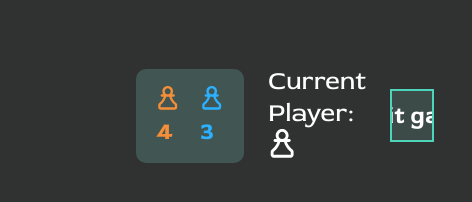
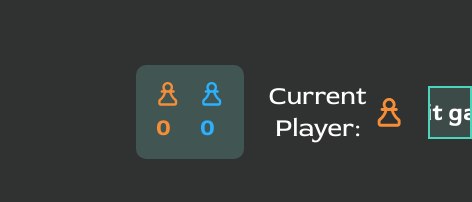
Before and after one commit to guhe78/memory, a website built with Vite: page game.html in a window 390 px wide. Shown: the whole page, 472 px wide, since content can reach past the window. Built offline with nearby package versions, Linux system fonts and the light colour scheme.

Commit message:
refactor player change style

```diff
--- a/game.html
+++ b/game.html
@@ -34,7 +34,8 @@
           </div>
         </div>
         <div class="current-player">
-          Current Player: <span id="current-player-symbol">One</span>
+          Current Player:
+          <span class="current-player__symbol-container" id="current-player-symbol">One</span>
         </div>
         <button class="button-exit" id="exit-button">Exit game</button>
       </header>
--- a/src/game.ts
+++ b/src/game.ts
@@ -2,23 +2,22 @@ import "./styles/game.scss";
 
 import { uiIcons } from "./assets/icons/ui-svg";
 import { uiButtonsFoods } from "./assets/icons/ui-foods-svg";
-import { Game, Dialog } from "./models";
+import { Game, Dialog, type GameState } from "./models";
 import { ThemeName } from "./themes";
 
 const params = new URLSearchParams(window.location.search);
+const theme = (params.get("theme") || "code") as ThemeName;
 
 initGamePage();
 
 function initGamePage() {
-  const theme = (params.get("theme") || "code") as ThemeName;
-
   setGameBoard(theme, Number(params.get("size")) ?? 16, params.get("player") ?? "blue");
   initExitDialog();
   setHeaderTheme();
   setExitPopUpButtons();
 }
 
-export function setGameBoard(theme: ThemeName, cards: number, player: string) {
+function setGameBoard(theme: ThemeName, cards: number, player: string) {
   const themeClassMap: Record<ThemeName, string> = {
     code: "code-theme",
     da: "da-theme",
@@ -31,9 +30,48 @@ export function setGameBoard(theme: ThemeName, cards: number, player: string) {
 
   const gameBoard = document.getElementById("field") as HTMLDivElement;
   gameBoard.style.setProperty("--columns", cards === 16 ? "4" : "6");
+  const firstPlayerName = player === "blue" ? "Blue" : "Orange";
+  const secondPlayerName = player === "blue" ? "Orange" : "Blue";
 
-  const game = new Game(gameBoard, cards, theme);
+  const game = new Game(
+    gameBoard,
+    cards,
+    theme,
+    [firstPlayerName, secondPlayerName],
+    updateScoreboard,
+  );
+
   game.start();
+}
+
+function updateScoreboard(state: GameState) {
+  const playerOneScore = document.getElementById("player-one-score") as HTMLSpanElement;
+  const playerTwoScore = document.getElementById("player-two-score") as HTMLSpanElement;
+
+  playerOneScore.innerText = String(state.scores[0]);
+  playerTwoScore.innerText = String(state.scores[1]);
+
+  const playerOne = document.getElementById("player-one") as HTMLDivElement;
+  const playerTwo = document.getElementById("player-two") as HTMLDivElement;
+
+  playerOne.classList.toggle("is-current", state.currentPlayer === 0);
+  playerTwo.classList.toggle("is-current", state.currentPlayer === 1);
+
+  const currentPlayerElement = state.currentPlayer === 0 ? playerOne : playerTwo;
+  updateCurrentPlayerColor(currentPlayerElement);
+}
+
+function updateCurrentPlayerColor(currentPlayerElement: HTMLDivElement) {
+  const currentPlayerColor = document.getElementById("current-player-symbol") as HTMLSpanElement;
+  const isBlue = currentPlayerElement.classList.contains("player-blue");
+
+  if (theme === "code") {
+    currentPlayerColor.classList.toggle("player-blue", isBlue);
+    currentPlayerColor.classList.toggle("player-orange", !isBlue);
+  } else {
+    currentPlayerColor.classList.toggle("player-blue__background", isBlue);
+    currentPlayerColor.classList.toggle("player-orange__background", !isBlue);
+  }
 }
 
 function initExitDialog() {
--- a/src/models/Card.ts
+++ b/src/models/Card.ts
@@ -17,11 +17,9 @@ export class Card {
     this.symbol = symbol;
     this.element = this.createElement();
     this.frontFace = this.element.querySelector(".card__face--front") as HTMLDivElement;
-    // this.frontFace.textContent = symbol;
     this.imageIcon = this.element.querySelector(".card-symbol") as HTMLImageElement;
     this.imageIcon.src = symbol;
     this.imageIcon.alt = "";
-    console.log(symbol);
   }
 
   private createElement(): HTMLButtonElement {
--- a/src/models/Game.ts
+++ b/src/models/Game.ts
@@ -2,6 +2,13 @@ import { Card } from "./Card";
 import { Deck } from "./Deck";
 import { ThemeName } from "../themes";
 import { Player } from "./Player";
+
+export type GameState = {
+  scores: [number, number];
+  currentPlayer: 0 | 1;
+};
+
+type GameStateListener = (state: GameState) => void;
 
 export class Game {
   private readonly deck: Deck;
@@ -9,17 +16,61 @@ export class Game {
   private flippedCards: Card[] = [];
   private isLocked = false;
   private players: Player[];
-  private currentPlayer = 0;
+  private currentPlayer: 0 | 1 = 0;
+  private readonly onStateChange?: GameStateListener;
 
-  constructor(field: HTMLDivElement, size: number, theme: ThemeName) {
+  constructor(
+    field: HTMLDivElement,
+    size: number,
+    theme: ThemeName,
+    playerNames: [string, string] = ["Blue", "Orange"],
+    onStateChange?: GameStateListener,
+  ) {
     this.field = field;
     this.deck = new Deck(field, size, theme);
-    this.players = [new Player("Blue"), new Player("Red")];
+    this.players = [new Player(playerNames[0]), new Player(playerNames[1])];
+    this.onStateChange = onStateChange;
   }
 
   public start(): void {
     this.deck.create();
     this.handleCardClick();
+    this.sendStateUpdate();
+  }
+
+  private sendStateUpdate(): void {
+    this.onStateChange?.({
+      scores: [this.players[0].getScore(), this.players[1].getScore()],
+      currentPlayer: this.currentPlayer,
+    });
+  }
+
+  private checkMatch(): void {
+    const [firstCard, secondCard] = this.flippedCards;
+
+    if (firstCard.symbol === secondCard.symbol) {
+      firstCard.match();
+      secondCard.match();
+      this.players[this.currentPlayer].addPoint();
+      this.flippedCards = [];
+      this.sendStateUpdate();
+      this.gameOver();
+      return;
+    }
+
+    this.nextTurn();
+  }
+
+  private nextTurn(): void {
+    this.isLocked = true;
+
+    window.setTimeout(() => {
+      this.flippedCards.forEach((card) => card.unflip());
+      this.flippedCards = [];
+      this.isLocked = false;
+      this.currentPlayer = this.currentPlayer === 0 ? 1 : 0;
+      this.sendStateUpdate();
+    }, 800);
   }
 
   private handleCardClick(): void {
@@ -43,33 +94,6 @@ export class Game {
     });
   }
 
-  private checkMatch(): void {
-    const [firstCard, secondCard] = this.flippedCards;
-
-    if (firstCard.symbol === secondCard.symbol) {
-      firstCard.match();
-      secondCard.match();
-      this.players[this.currentPlayer].addPoint();
-      this.flippedCards = [];
-      this.gameOver();
-      return;
-    }
-
-    this.nextTurn();
-  }
-
-  private nextTurn(): void {
-    this.isLocked = true;
-
-    window.setTimeout(() => {
-      this.flippedCards.forEach((card) => card.unflip());
-      this.flippedCards = [];
-      this.isLocked = false;
-
-      this.currentPlayer = this.currentPlayer === 0 ? 1 : 0;
-    }, 800);
-  }
-
   private gameOver(): void {
     const allMatched = this.deck.getCards().every((card) => card.matched);
 
--- a/src/models/index.ts
+++ b/src/models/index.ts
@@ -4,3 +4,4 @@ export { Card } from "./Card";
 export { Game } from "./Game";
 export { Player } from "./Player";
 export type { Theme } from "./Theme";
+export type { GameState } from "./Game";
--- a/src/styles/abstract/_themes.scss
+++ b/src/styles/abstract/_themes.scss
@@ -9,6 +9,9 @@ $themes: (
     current-player-font-weight: 400,
     current-player-symbol-width: 29px,
     current-player-symbol-color: auto,
+    current-player-width: 30px,
+    current-player-height: 30px,
+    current-player-border-radius: 0px,
     card-back-gradient: linear-gradient(212.26deg, #4dd5bc 29.42%, #286f62 123.94%),
     card-back-color: transparent,
     card-front-color: rgba(232, 243, 240, 1),
@@ -67,6 +70,9 @@ $themes: (
     current-player-font-weight: 700,
     current-player-symbol-width: 25px,
     current-player-symbol-color: rgba(255, 255, 255, 1),
+    current-player-width: 41px,
+    current-player-height: 40px,
+    current-player-border-radius: 3px,
     card-back-gradient: linear-gradient(147.13deg, #ed1b76 1.28%, #0a2835 142.53%),
     card-back-color: transparent,
     card-front-color: rgba(246, 241, 243, 1),
@@ -128,6 +134,9 @@ $themes: (
     current-player-font-weight: 700,
     current-player-symbol-width: 25px,
     current-player-symbol-color: rgba(255, 255, 255, 1),
+    current-player-width: 41px,
+    current-player-height: 40px,
+    current-player-border-radius: 8px,
     card-back-gradient: none,
     card-back-color: rgba(30, 117, 148, 1),
     card-front-color: rgba(234, 242, 244, 1),
@@ -182,6 +191,9 @@ $themes: (
     current-player-font-weight: 600,
     current-player-symbol-width: 25px,
     current-player-symbol-color: rgba(255, 255, 255, 1),
+    current-player-width: 41px,
+    current-player-height: 40px,
+    current-player-border-radius: 8px,
     card-back-gradient: none,
     card-back-color: rgba(243, 131, 45, 1),
     card-front-color: rgba(244, 236, 228, 1),
--- a/src/styles/pages/_game.scss
+++ b/src/styles/pages/_game.scss
@@ -82,20 +82,47 @@
 }
 
 .current-player {
+  display: flex;
+  justify-content: center;
+  text-align: center;
+  align-items: center;
+  gap: 8px;
+
   font-size: var(--current-player-font-size);
   font-weight: var(--current-player-font-weight);
+
+  &__symbol-container {
+    display: flex;
+    justify-content: center;
+    align-items: center;
+    width: var(--current-player-width);
+    height: var(--current-player-height);
+    border-radius: var(--current-player-border-radius);
+  }
   & svg {
+    display: flex;
+    justify-content: center;
+    align-items: center;
     width: var(--current-player-symbol-width);
     height: auto;
+    color: var(--current-player-symbol-color);
   }
 }
 
 .player-blue {
   color: rgba(43, 177, 255, 1);
+
+  &__background {
+    background-color: rgba(43, 177, 255, 1);
+  }
 }
 
 .player-orange {
   color: rgba(245, 142, 57, 1);
+
+  &__background {
+    background-color: rgba(245, 142, 57, 1);
+  }
 }
 
 .button-exit {
```
